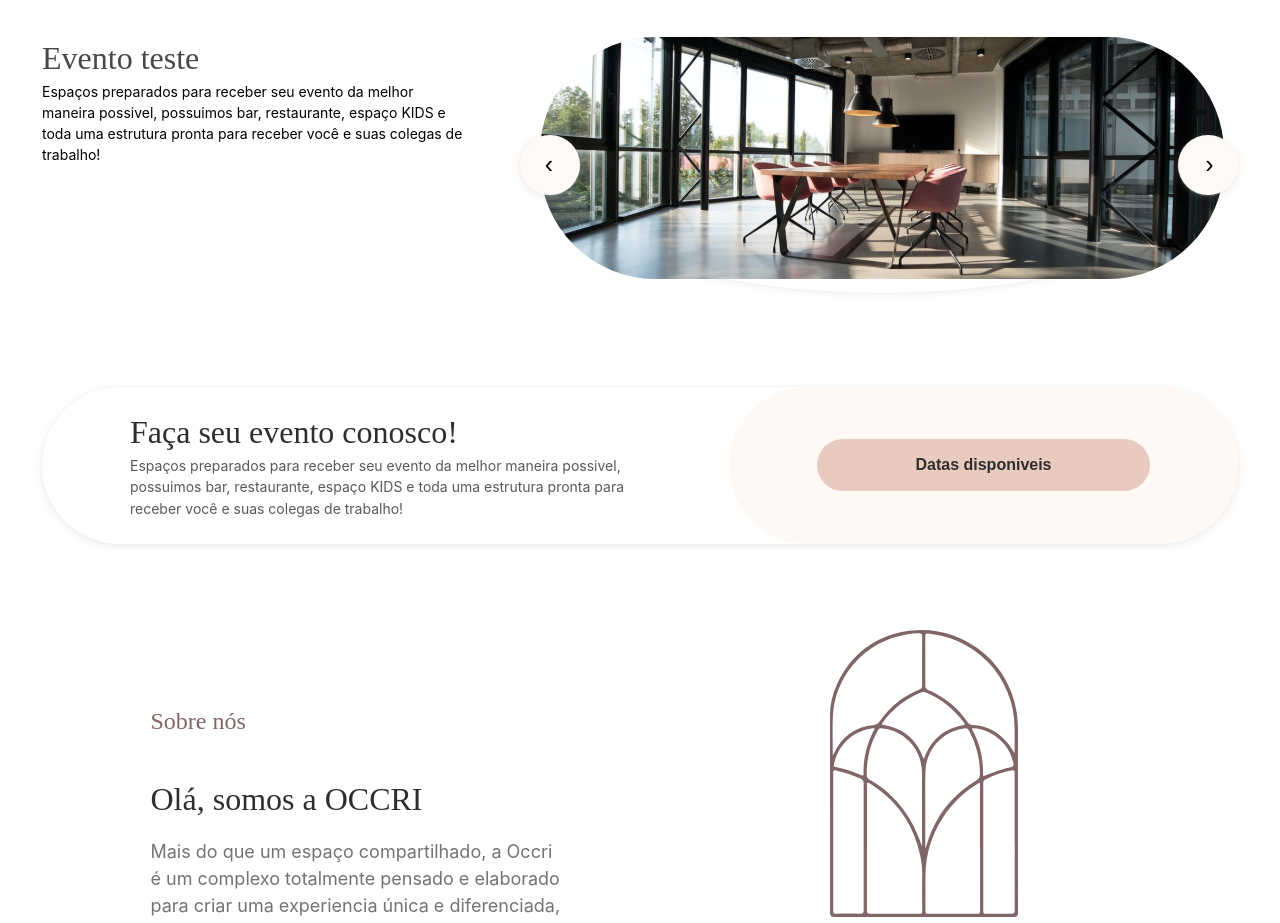
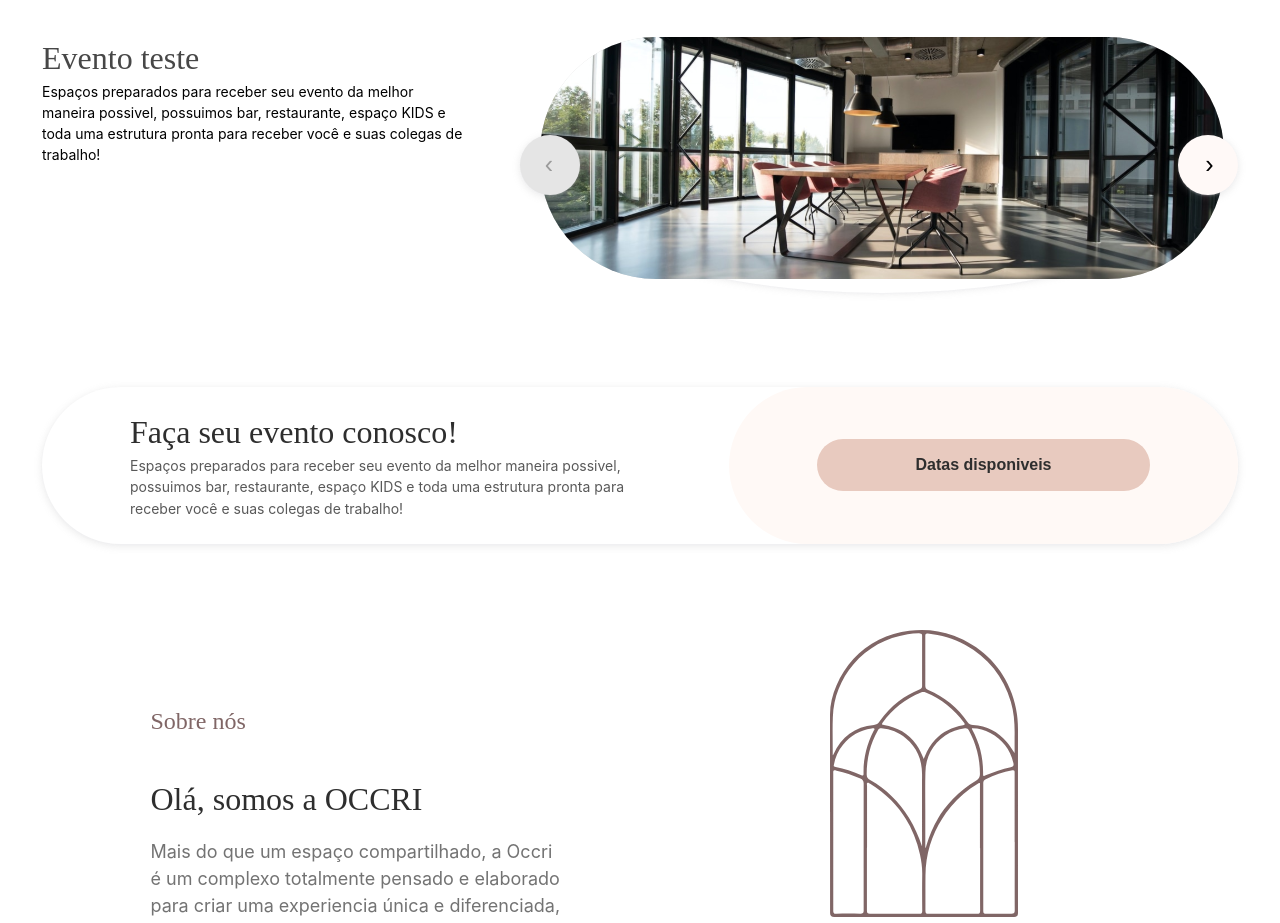
Before and after one commit to JeanLiima/next-template, a Next.js app: page /home in a window 1280 px wide. Shown: the part 960-1883 px from the top of the page. Built offline with nearby package versions, Linux system fonts and the light colour scheme.

Commit message:
Add disabled buttons in navigation

```diff
--- a/src/pages/home/components/events/components/events-carousel/index.tsx
+++ b/src/pages/home/components/events/components/events-carousel/index.tsx
@@ -20,7 +20,6 @@ const EventsCarousel = () => (
         navContainerClass={styles.navigation}
         stageOuterClass={styles['carousel__stage-outer']}
         margin={100}
-
     >
         {eventCarouselItems.map(event => (
             <EventCard
--- a/src/styles/globals.scss
+++ b/src/styles/globals.scss
@@ -55,6 +55,15 @@ h3 {
   float: right;
 }
 
+.disabled {
+  background: #e5e5e5 !important;
+  cursor: not-allowed;
+
+  span {
+    color: #9b9b9b
+  }
+}
+
 
 @media (prefers-color-scheme: dark) {
   html {
```
Also changed, not shown: src/pages/home/components/events/components/events-carousel/styles.module.scss (line endings or trailing spaces).
